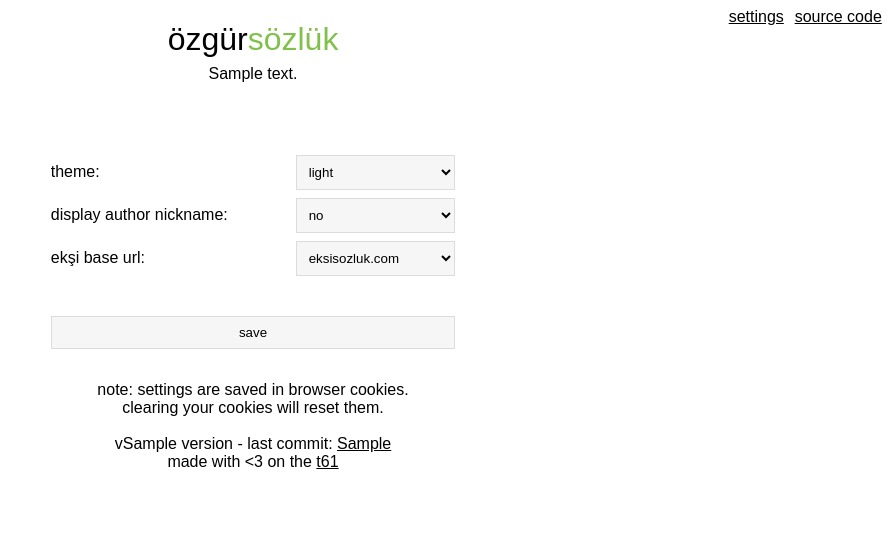
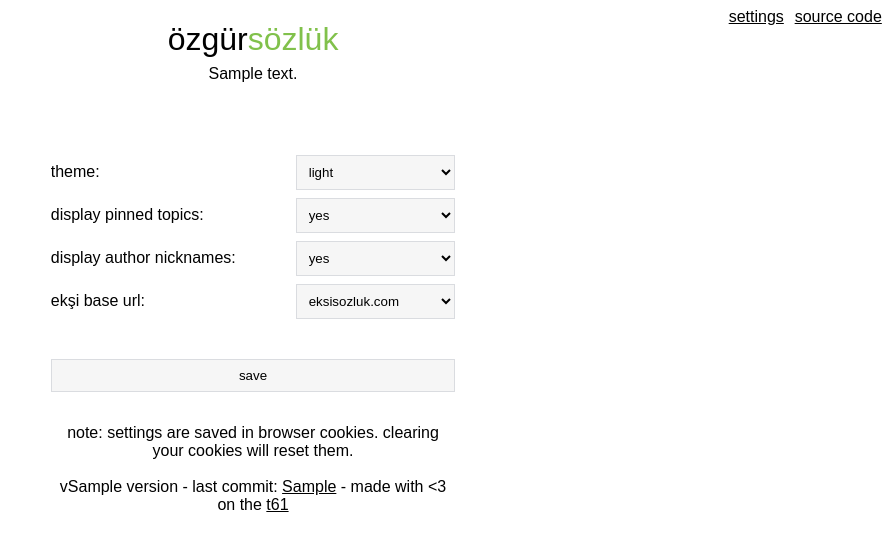
Before and after one commit to beucismis/ozgursozluk, a Python web app: template ozgursozluk/templates/settings.html in a window 1280 px wide. Shown: the top 551 px of the page, without its empty margins (387-1280 px from the left). Run offline with Jinja, Linux system fonts and the light colour scheme; the template is opened without the code that fills it: most values are stand-ins (such as "Sample title", 1, 10 or a date in 2020).

Commit message:
Add display pinned topic option

```diff
--- a/ozgursozluk/config.py
+++ b/ozgursozluk/config.py
@@ -4,5 +4,6 @@
 SECRET_KEY = environ.get("OZGURSOZLUK_SECRET_KEY", "Some secret string")
 
 DEFAULT_THEME = "light"
-DEFAULT_DISPLAY_AUTHOR_NICKNAME = "false"
+DEFAULT_DISPLAY_PINNED_TOPICS = "true"
+DEFAULT_DISPLAY_AUTHOR_NICKNAMES = "false"
 DEFAULT_EKSI_BASE_URL = "https://eksisozluk.com"
--- a/ozgursozluk/templates/settings.html
+++ b/ozgursozluk/templates/settings.html
@@ -17,10 +17,17 @@
                 </select>
             </div>
             <div class="settings-group">
-                display author nickname:
-                <select name="display_author_nickname">
-                    <option value="false" {% if display_author_nickname == 'false' %}selected{% endif %}>no</option>
-                    <option value="true" {% if display_author_nickname == 'true' %}selected{% endif %}>yes</option>
+                display pinned topics:
+                <select name="display_pinned_topics">
+                    <option value="true" {% if display_pinned_topics == 'true' %}selected{% endif %}>yes</option>
+                    <option value="false" {% if display_pinned_topics == 'false' %}selected{% endif %}>no</option>
+                </select>
+            </div>
+            <div class="settings-group">
+                display author nicknames:
+                <select name="display_author_nicknames">
+                    <option value="true" {% if display_author_nicknames == 'true' %}selected{% endif %}>yes</option>
+                    <option value="false" {% if display_author_nicknames == 'false' %}selected{% endif %}>no</option>
                 </select>
             </div>
             <div class="settings-group">
@@ -35,13 +42,13 @@
             </div>
         </form>
         <div style="text-align: center;">
-            note: settings are saved in browser cookies.</br>clearing your cookies will reset them.
+            note: settings are saved in browser cookies. clearing your cookies will reset them.
             </br></br>
             v{{ version }}
             -
             last commit:
             <a href="{{ source }}/commit/{{ last_commit }}" target="_blank">{{ last_commit[:8] }}</a>
-            </br>
+            -
             made with <3 on the <a href="{{ url_for('topic', title='thinkpad-t61--1883047') }}">t61</a>
         </div>
     </div>
--- a/ozgursozluk/templates/topic.html
+++ b/ozgursozluk/templates/topic.html
@@ -27,7 +27,7 @@
                 {{ entry.content|safe }}
                 </br>
                 <div style="text-align: right;">
-                    {% if request.cookies.get('display_author_nickname') == 'true' %}
+                    {% if request.cookies.get('display_author_nicknames') == 'true' %}
                         <small>
                             <a href="{{ url_for('author', nickname=entry.author) }}">{{ entry.author }}</a>
                         </small>
```
Also changed, not shown: ozgursozluk/templates/index.html (+20 -1 lines), ozgursozluk/views.py (+16 -7 lines).
